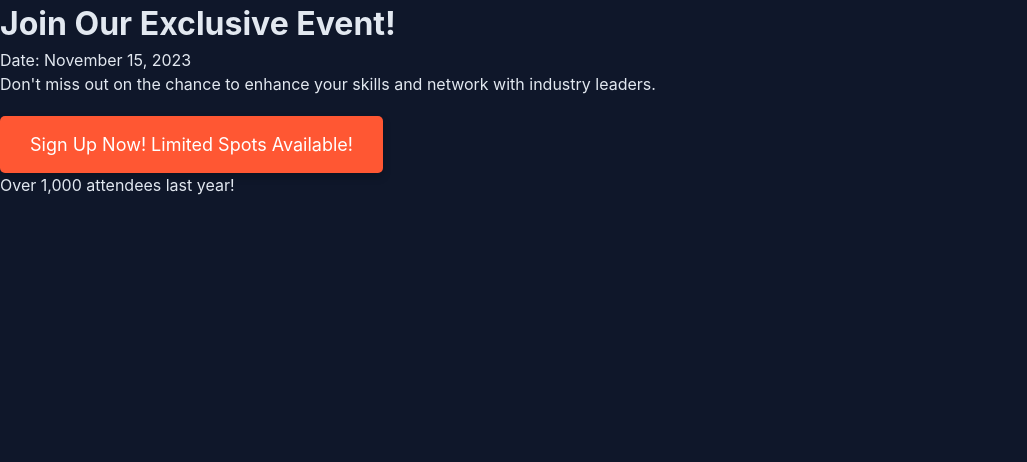
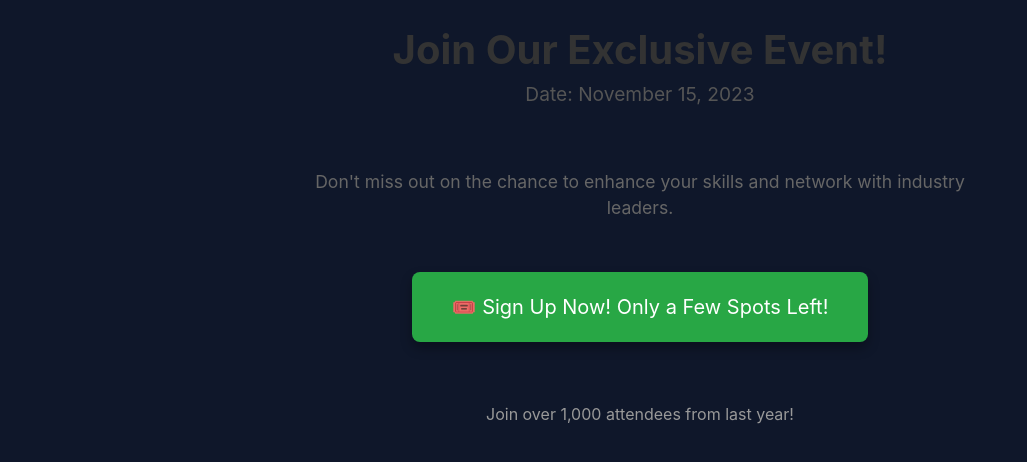
Before and after one commit to kimjy0117/n8n-event-page, a React (Vite) app: page / in a window 1280 px wide. Shown: the top 462 px of the page, without its empty margins (0-1027 px from the left). Built offline with nearby package versions, Linux system fonts and the light colour scheme; no server answers; the database is empty; a web font is replaced by a local one.

Commit message:
Update EventPage.jsx - AI-generated UI/UX improvements

```diff
--- a/src/components/EventPage.jsx
+++ b/src/components/EventPage.jsx
@@ -9,36 +9,41 @@ const EventPage = () => {
     }, []);
 
     return (
-        <div className="event-page-container">
-            <header className="event-header">
-                <h1 className="event-title">Join Our Exclusive Event!</h1>
-                <p className="event-date">Date: November 15, 2023</p>
+        <div className="event-page-container" style={{ padding: '20px', maxWidth: '800px', margin: '0 auto' }}>
+            <header className="event-header" style={{ textAlign: 'center', marginBottom: '40px' }}>
+                <h1 className="event-title" style={{ fontSize: '2.5em', color: '#333' }}>Join Our Exclusive Event!</h1>
+                <p className="event-date" style={{ fontSize: '1.2em', color: '#555' }}>Date: November 15, 2023</p>
             </header>
-            <main className="event-details">
-                <p className="event-description">Don't miss out on the chance to enhance your skills and network with industry leaders.</p>
+            <main className="event-details" style={{ padding: '20px', textAlign: 'center' }}>
+                <p className="event-description" style={{ fontSize: '1.1em', color: '#666', marginBottom: '30px' }}>
+                    Don't miss out on the chance to enhance your skills and network with industry leaders.
+                </p>
                 <button
                     className="cta-button"
                     style={{
-                        backgroundColor: '#FF5733', // High-contrast color
+                        backgroundColor: '#28a745', // High-contrast and action-oriented color
                         color: '#FFFFFF',
-                        padding: '15px 30px',
-                        fontSize: '18px',
-                        borderRadius: '5px',
+                        padding: '20px 40px', // Increased button size
+                        fontSize: '20px', // Larger font size
+                        borderRadius: '8px',
                         border: 'none',
                         cursor: 'pointer',
-                        boxShadow: '0 4px 8px rgba(0, 0, 0, 0.2)',
-                        marginTop: '20px'
+                        boxShadow: '0 6px 12px rgba(0, 0, 0, 0.3)',
+                        marginTop: '20px',
+                        transition: 'background-color 0.3s, transform 0.3s',
                     }}
                     onClick={() => {
                         recordClick();
                         // handle click event
                     }}
+                    onMouseEnter={(e) => e.currentTarget.style.backgroundColor = '#218838'} // darker on hover
+                    onMouseLeave={(e) => e.currentTarget.style.backgroundColor = '#28a745'} // original color
                 >
-                    Sign Up Now! Limited Spots Available!
+                    🎟️ Sign Up Now! Only a Few Spots Left!
                 </button>
             </main>
-            <footer className="event-footer">
-                <p className="social-proof">Over 1,000 attendees last year!</p>
+            <footer className="event-footer" style={{ textAlign: 'center', marginTop: '40px', fontSize: '1em', color: '#999' }}>
+                <p className="social-proof">Join over 1,000 attendees from last year!</p>
             </footer>
         </div>
     );
```
